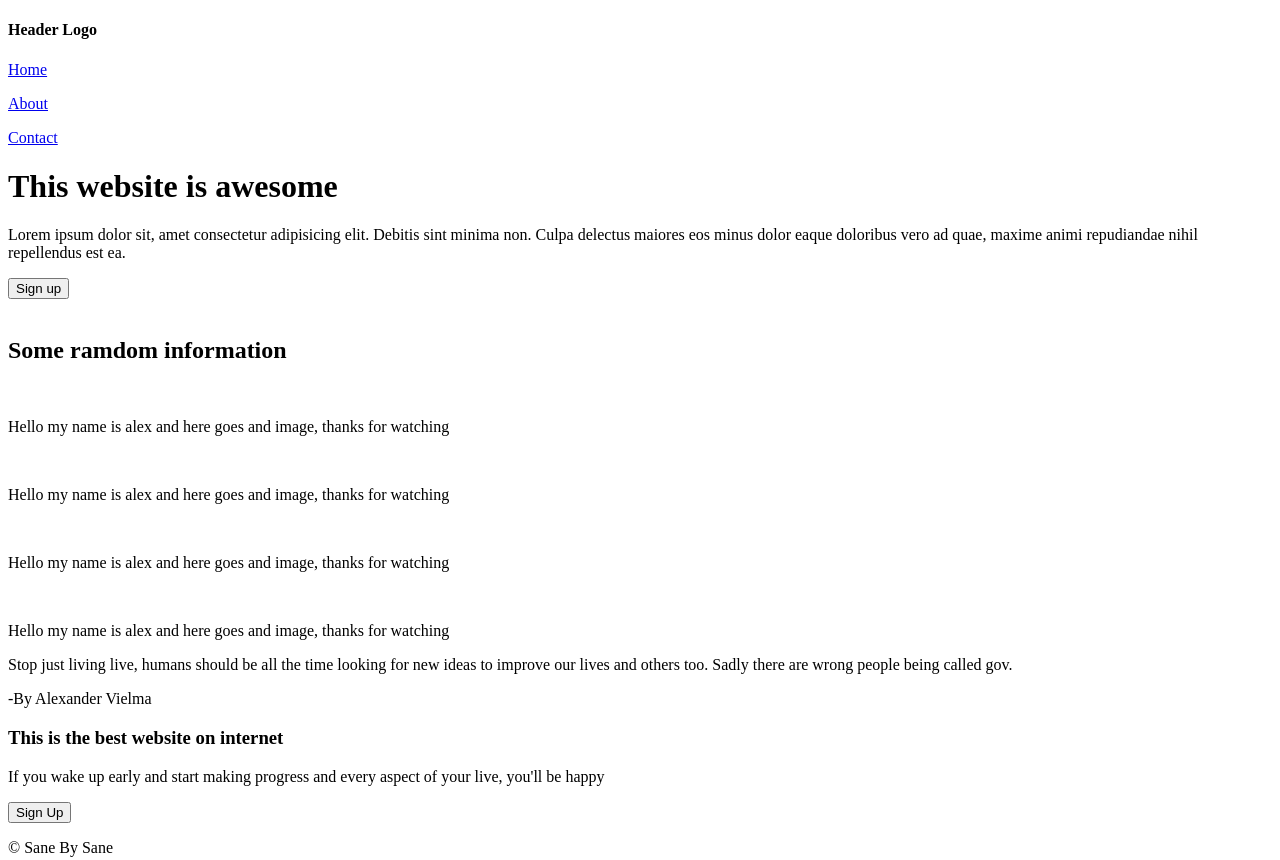
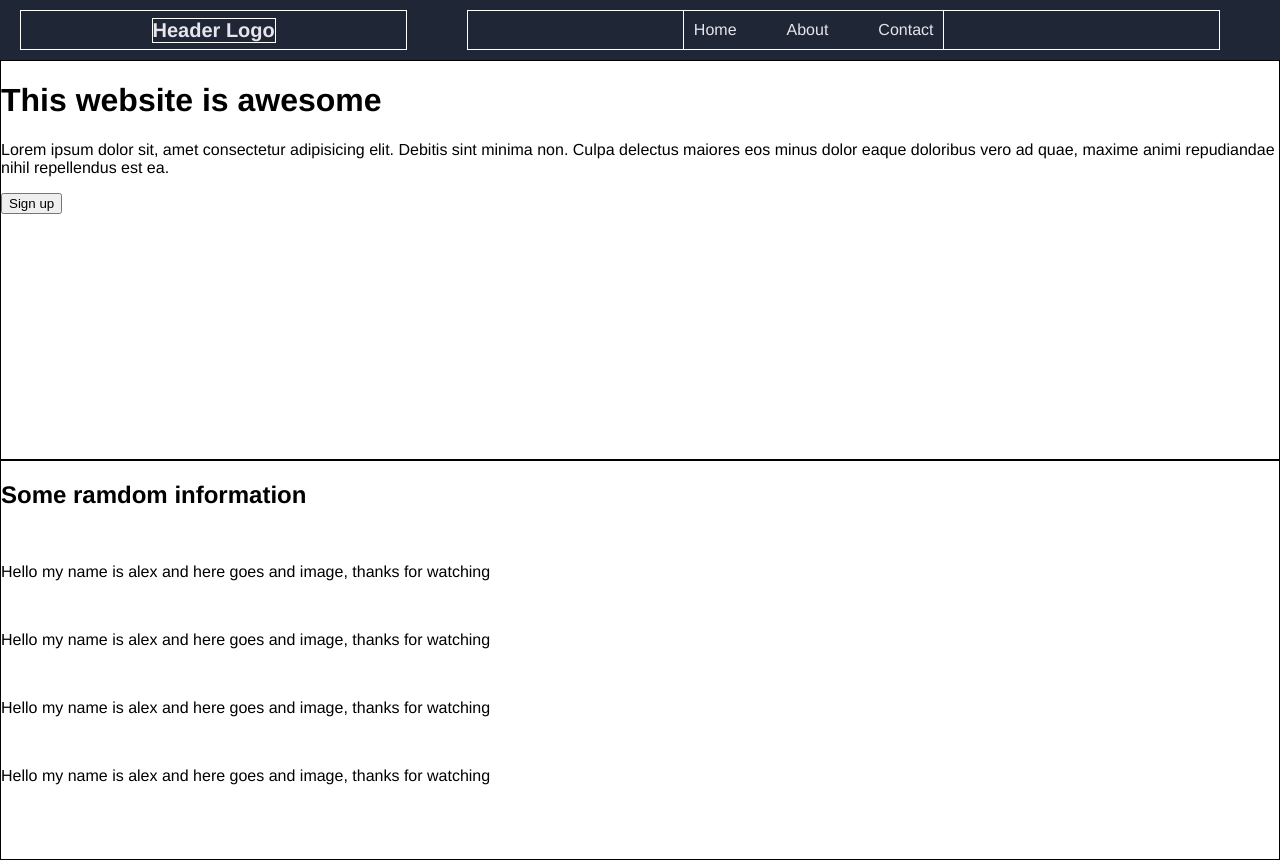
Before and after one commit to Sane1804/landing-page, a plain HTML site: page index.html in a window 1280 px wide. Shown: the top 860 px of the page. Drawn offline with Linux system fonts and the light colour scheme.

Commit message:
Style navbar

```diff
--- a/index.html
+++ b/index.html
@@ -8,11 +8,15 @@
 </head>
 <body>
     <nav class="navbar">
-        <h4>Header Logo</h4>
-        <div>
-            <a href="#"><p class="nav-links">Home</p></a>
-            <a href="#"><p class="nav-links">About</p></a>
-            <a href="#"><p class="nav-links">Contact</p></a>
+        <div class="logo-container">
+            <h3>Header Logo</h4>
+        </div>
+        <div class="link-main-box">
+            <div>
+                <a href="#"><p class="nav-links">Home</p></a>
+                <a href="#"><p class="nav-links">About</p></a>
+                <a href="#"><p class="nav-links">Contact</p></a>
+            </div>
         </div>
     </nav>
     <!-- FIRST-BOX -->
--- a/style.css
+++ b/style.css
@@ -0,0 +1,76 @@
+/* MAIN PAGE STRUCTURE */
+
+html {
+    box-sizing: border-box;
+    font-family: 'Franklin Gothic Medium', 'Arial Narrow', Arial, sans-serif;
+}
+*,
+*::after,
+*::before {
+    box-sizing: inherit;
+}
+
+body {
+    display: flex;
+    flex-direction: column;
+    padding: 0;
+    margin: 0;
+}
+
+
+.navbar {
+    height: 60px;
+    color: #e7e5eb;
+    display: flex;
+    background-color: #1f2737;
+    align-items: center;
+}
+
+.link-main-box,
+.logo-container {
+    display: flex;
+    align-items: center;
+    justify-content: center;
+    flex: 1;
+}
+
+.link-main-box {
+    flex: 2 1 0;
+}
+
+.logo-container {
+    flex: 1 2 0;
+    margin-left: 20px;
+}
+
+.navbar h3 {
+    font-weight: 900;
+    font-size: 20px;
+    border: 1px solid white;
+    flex-shrink: 0;
+}
+
+.navbar div {
+    display: flex;
+    height: 40px;
+    gap: 50px;
+    border: 1px solid white;
+    padding: 0 10px;
+    margin-right: 60px;
+}
+
+.navbar div a {
+    color: #e7e5eb;
+    text-decoration: none;
+    flex: 1;
+    display: flex;
+    justify-content: center;
+    align-items: center;
+}
+
+
+
+.box {
+    border: 1px solid black;
+    height: 400px;
+}
```
